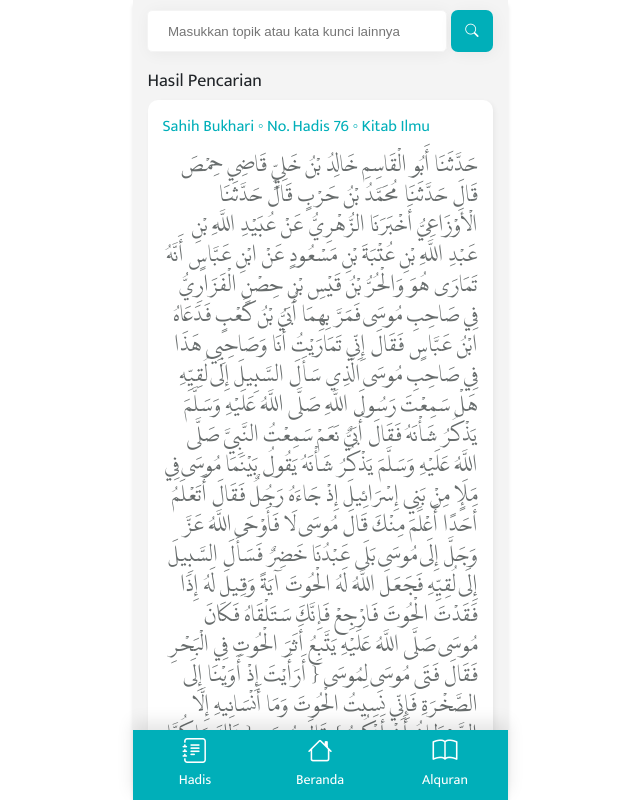
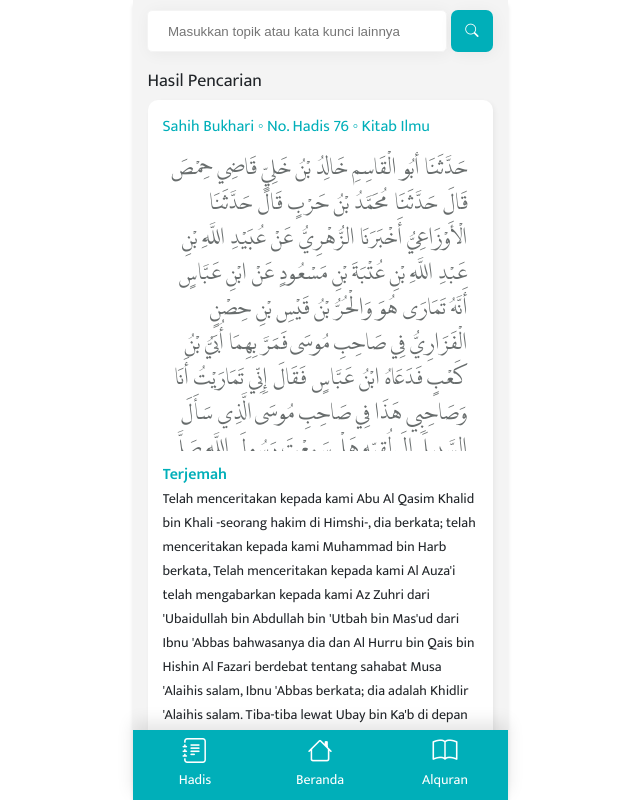
Before and after one commit to estotriramdani/daily-prayer, a plain HTML site: page pages/hadis/index.html in a window 1280 px wide. Shown: the whole page, without its empty margins (320-960 px from the left). Drawn offline with nearby package versions, Linux system fonts and the light colour scheme; a web font is replaced by a local one.

Commit message:
update arabic font

```diff
--- a/assets/scss/style/_hadith.scss
+++ b/assets/scss/style/_hadith.scss
@@ -68,16 +68,19 @@
         .arabic {
           color: $dark;
           margin-bottom: 12px;
+          height: 300px;
+          overflow: auto;
           p {
+            padding-right: 10px;
             font-family: arabicfont;
             font-size: 20px;
             text-align: right;
-            line-height: 30px;
+            line-height: 35px;
           }
         }
         .translation {
           color: $darker;
-          height: 400px;
+          height: 300px;
           overflow: auto;
           p {
             font-size: 14px;
```
Also changed, not shown: assets/css/main.css, 1 other file.
